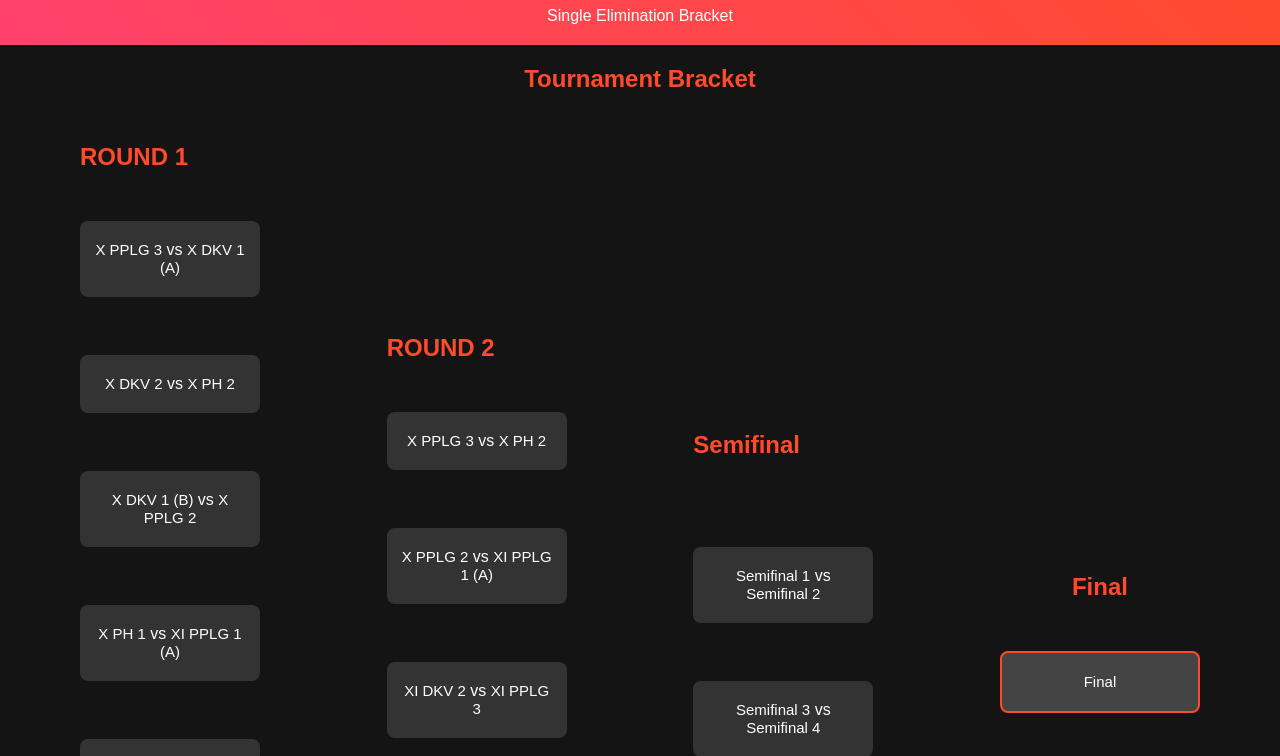
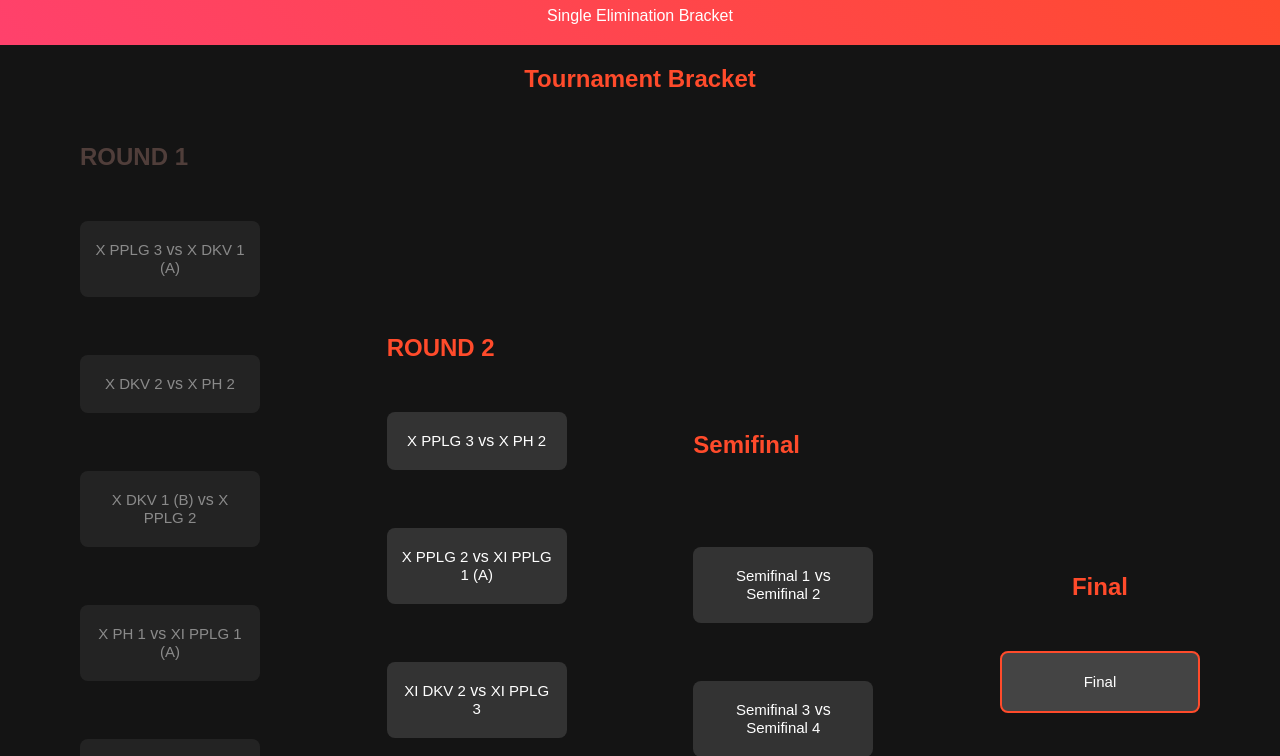
Before and after one commit to kaz-hero123/bracket_tour_ml, a plain HTML site: page index.html in a window 1280 px wide. Shown: the part 63-819 px from the top of the page. Drawn offline with Linux system fonts and the light colour scheme.

Commit message:
Update styles.css

```diff
--- a/styles.css
+++ b/styles.css
@@ -1,4 +1,4 @@
-/* General Styling Adjustments */
+/* Global Reset and General Styling */
 * {
   margin: 0;
   padding: 0;
@@ -24,7 +24,7 @@ h1 {
 }
 
 .container {
-  max-width: 1200px; /* Increased for better space distribution */
+  max-width: 1200px;
   margin: 20px auto;
   padding: 0 20px;
 }
@@ -41,7 +41,7 @@ h1 {
   justify-content: space-between;
   align-items: center;
   padding: 20px;
-  gap: 60px; /* Increased space between the rounds */
+  gap: 60px;
   position: relative;
 }
 
@@ -64,15 +64,17 @@ h1 {
 .match {
   background-color: #333;
   padding: 20px 15px;
-  width: 180px; /* Standardized width for all matches */
+  width: 180px;
   border-radius: 8px;
   text-align: center;
   color: #fff;
   transition: transform 0.3s, box-shadow 0.3s;
 }
+
 .match span {
   font-size: 15px;
 }
+
 .match:hover {
   transform: scale(1.05);
   box-shadow: 0 8px 16px rgba(255, 75, 43, 0.5);
@@ -92,6 +94,7 @@ h1 {
   width: 200px;
 }
 
+/* Footer Styling */
 footer {
   background-color: #333;
   color: #fff;
@@ -100,6 +103,7 @@ footer {
   margin-top: 40px;
 }
 
+/* Responsive Styling */
 @media (max-width: 768px) {
   .container {
     padding: 10px;
@@ -125,9 +129,7 @@ footer {
   .round.final .match {
     width: 90%;
   }
-}
 
-@media (max-width: 768px) {
   header h1 {
     font-size: 1.5em;
   }
@@ -136,3 +138,11 @@ footer {
     font-size: 1.2em;
   }
 }
+
+/* Inactive Round Styling */
+.inactive-round {
+  opacity: 0.5;
+  filter: grayscale(80%);
+  pointer-events: none;
+  transition: all 0.5s ease;
+}
```
